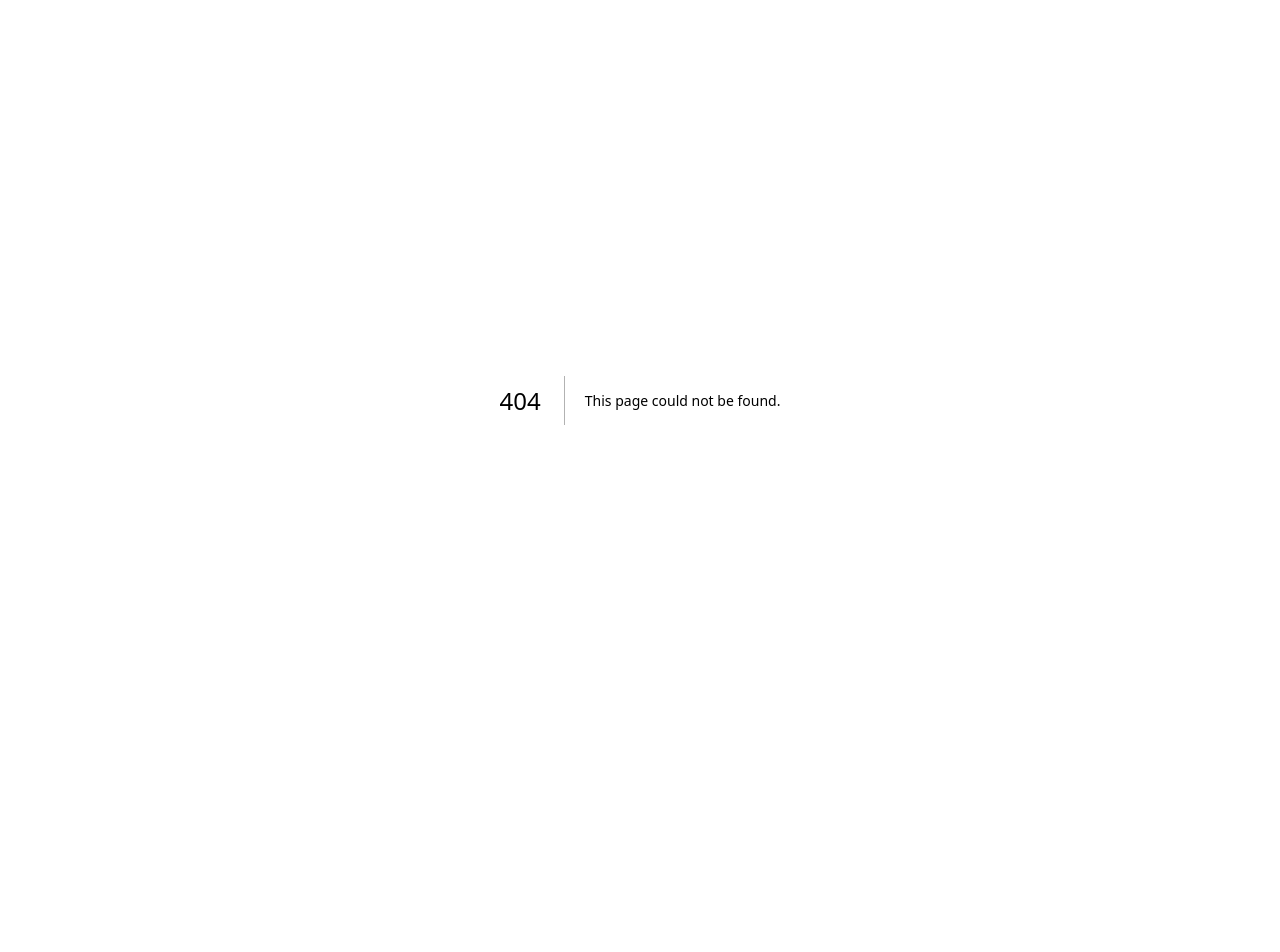
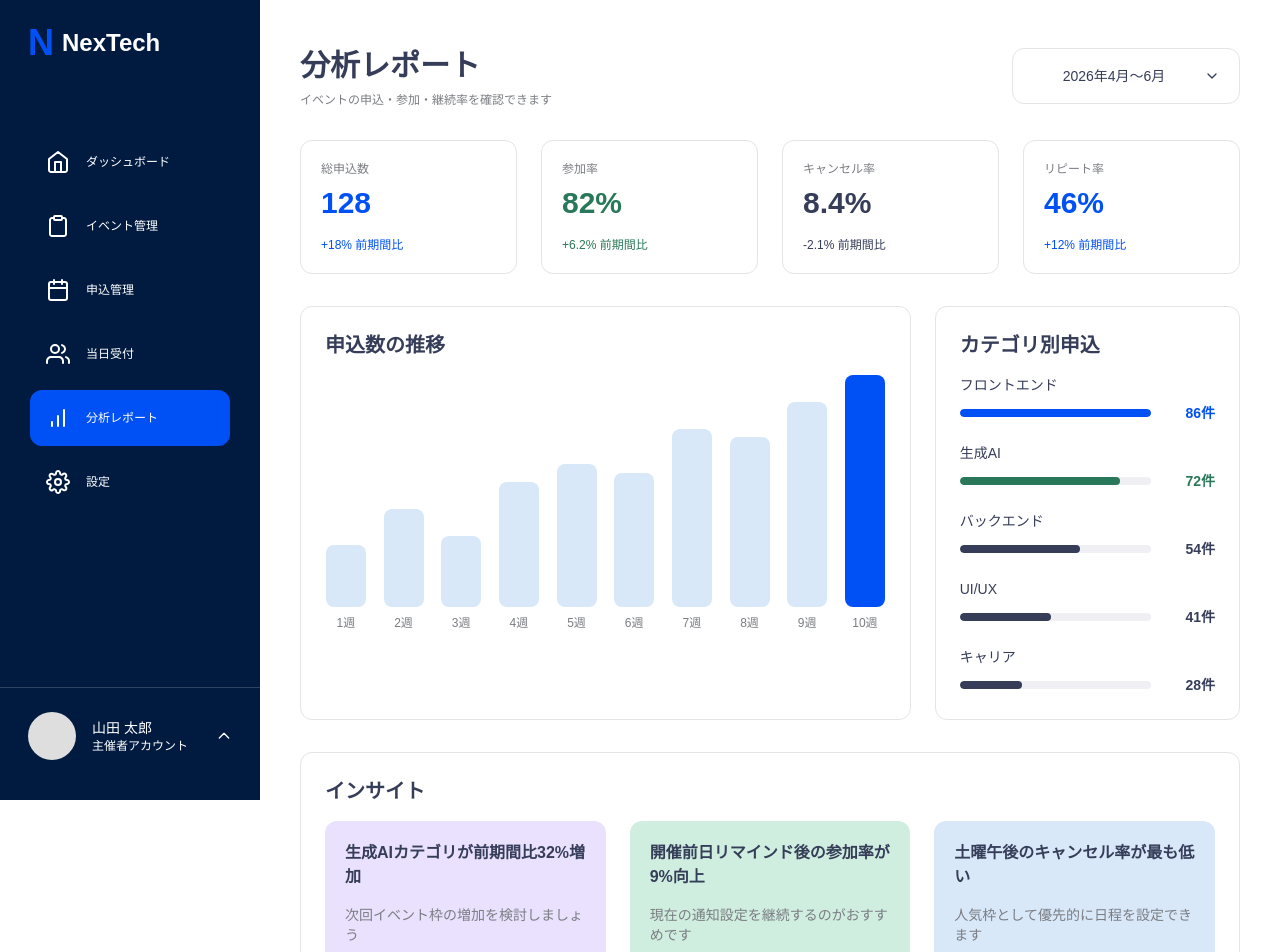
Before and after one commit to tatuki1107/NexTech, a Next.js app in the folder Frontend/: page /organizer/analytics-report in a window 1280 px wide. Before the commit this address had no page. Shown: the top 952 px of the page. Before the commit the page ends 800 px from the top, so only its background shows below. Built offline with nearby package versions, Linux system fonts and the light colour scheme.

Commit message:
feat: 分析レポートの画面を仮データで追加

```diff
--- /dev/null
+++ b/Frontend/app/organizer/analytics-report/page.tsx
@@ -0,0 +1,146 @@
+import StatCard from "../_components/dashboard/StatCard";
+import DetailCard from "../event-management/_components/detail/DetailCard";
+import CategoryBreakdown from "./_components/CategoryBreakdown";
+import InsightCard from "./_components/InsightCard";
+import WeeklyChart from "./_components/WeeklyChart";
+import type {
+  AnalyticsStat,
+  CategoryCount,
+  Insight,
+  WeeklyCount,
+} from "./_lib/analytics";
+
+// 仮データ。APIができたら、選択した期間の集計に置き換える
+const stats: AnalyticsStat[] = [
+  {
+    label: "総申込数",
+    value: "128",
+    note: "+18% 前期間比",
+    colorClassName: "text-fg-brand-primary",
+  },
+  {
+    label: "参加率",
+    value: "82%",
+    note: "+6.2% 前期間比",
+    colorClassName: "text-fg-accent-green",
+  },
+  {
+    label: "キャンセル率",
+    value: "8.4%",
+    note: "-2.1% 前期間比",
+    colorClassName: "text-fg-neutral-primary",
+  },
+  {
+    label: "リピート率",
+    value: "46%",
+    note: "+12% 前期間比",
+    colorClassName: "text-fg-brand-primary",
+  },
+];
+
+const weeks: WeeklyCount[] = [
+  { label: "1週", count: 14 },
+  { label: "2週", count: 22 },
+  { label: "3週", count: 16 },
+  { label: "4週", count: 28 },
+  { label: "5週", count: 32 },
+  { label: "6週", count: 30 },
+  { label: "7週", count: 40 },
+  { label: "8週", count: 38 },
+  { label: "9週", count: 46 },
+  { label: "10週", count: 52 },
+];
+
+const categories: CategoryCount[] = [
+  { name: "フロントエンド", count: 86 },
+  { name: "生成AI", count: 72 },
+  { name: "バックエンド", count: 54 },
+  { name: "UI/UX", count: 41 },
+  { name: "キャリア", count: 28 },
+];
+
+const insights: Insight[] = [
+  {
+    title: "生成AIカテゴリが前期間比32%増加",
+    description: "次回イベント枠の増加を検討しましょう",
+    className: "bg-bg-accent-purple",
+  },
+  {
+    title: "開催前日リマインド後の参加率が9%向上",
+    description: "現在の通知設定を継続するのがおすすめです",
+    className: "bg-bg-accent-green",
+  },
+  {
+    title: "土曜午後のキャンセル率が最も低い",
+    description: "人気枠として優先的に日程を設定できます",
+    className: "bg-bg-accent-blue",
+  },
+];
+
+export default function AnalyticsReportPage() {
+  return (
+    <div className="space-y-8">
+      <header className="flex items-start justify-between gap-6">
+        <div>
+          <h1 className="text-3xl font-bold text-fg-neutral-primary">
+            分析レポート
+          </h1>
+          <p className="mt-2 text-xs text-fg-neutral-secondary">
+            イベントの申込・参加・継続率を確認できます
+          </p>
+        </div>
+        {/* 期間の切り替えは見た目のみ。動作はAPI接続のPRで実装 */}
+        <div className="relative shrink-0">
+          <select
+            aria-label="集計期間"
+            className="h-14 w-57 appearance-none rounded-xl border border-ol-neutral-primary bg-white pr-6 text-center text-sm text-fg-neutral-primary focus:outline-2 focus:outline-fg-brand-primary"
+          >
+            <option>2026年4月〜6月</option>
+          </select>
+          <svg
+            aria-hidden="true"
+            viewBox="0 0 24 24"
+            fill="none"
+            stroke="currentColor"
+            strokeWidth="2"
+            strokeLinecap="round"
+            strokeLinejoin="round"
+            className="pointer-events-none absolute right-5 top-1/2 h-4 w-4 -translate-y-1/2 text-fg-neutral-primary"
+          >
+            <path d="M6 9l6 6 6-6" />
+          </svg>
+        </div>
+      </header>
+
+      <section aria-label="集計" className="grid grid-cols-4 gap-6">
+        {stats.map((stat) => (
+          <StatCard
+            key={stat.label}
+            label={stat.label}
+            value={stat.value}
+            note={stat.note}
+            valueClassName={stat.colorClassName}
+            noteClassName={stat.colorClassName}
+          />
+        ))}
+      </section>
+
+      <div className="grid grid-cols-[2fr_1fr] gap-6">
+        <DetailCard title="申込数の推移">
+          <WeeklyChart weeks={weeks} />
+        </DetailCard>
+        <DetailCard title="カテゴリ別申込">
+          <CategoryBreakdown categories={categories} />
+        </DetailCard>
+      </div>
+
+      <DetailCard title="インサイト">
+        <div className="grid grid-cols-3 gap-6">
+          {insights.map((insight) => (
+            <InsightCard key={insight.title} insight={insight} />
+          ))}
+        </div>
+      </DetailCard>
+    </div>
+  );
+}
```
